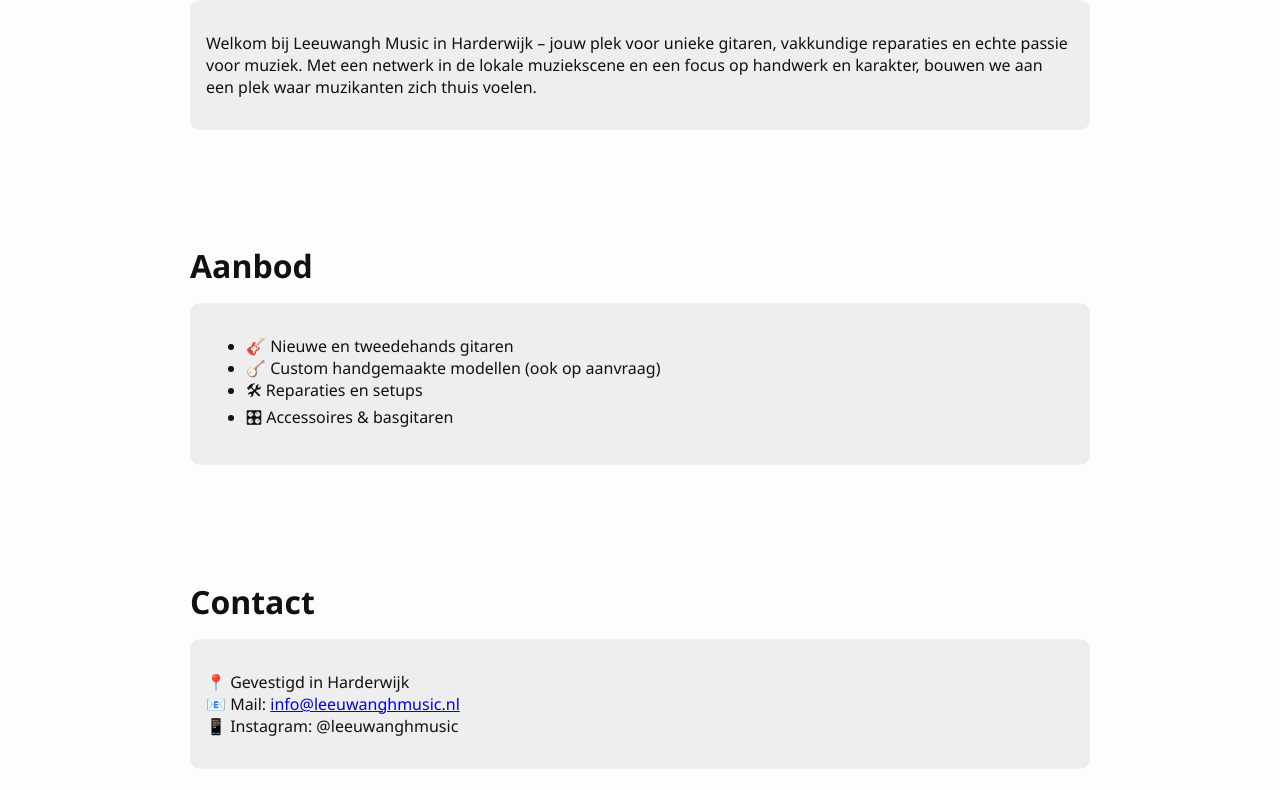
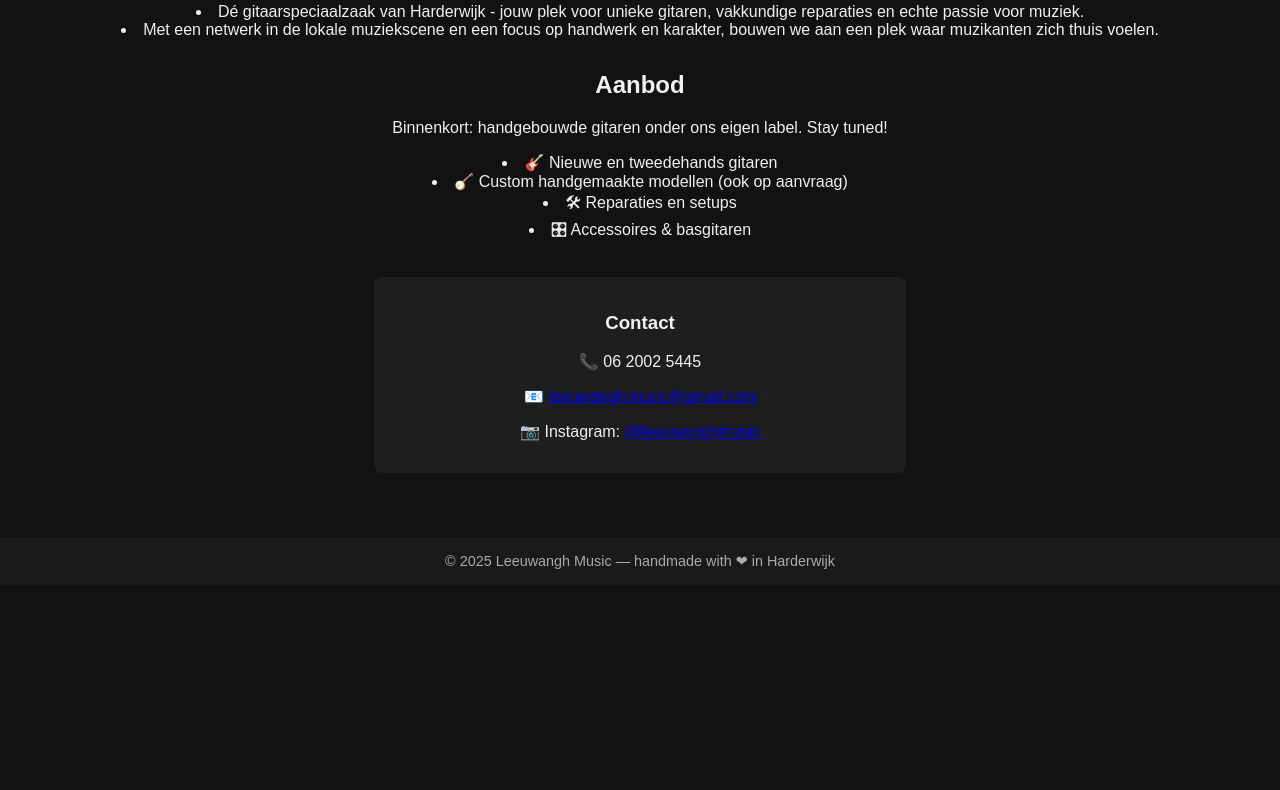
Before and after one commit to leeuwanghmusic/leeuwanghmusic, a plain HTML site: page index.html in a window 1280 px wide. Shown: the part 561-1351 px from the top of the page. After the commit the page ends 1146 px from the top, so only its background shows below. Drawn offline with Linux system fonts and the light colour scheme.

Commit message:
Update index.html

```diff
--- a/index.html
+++ b/index.html
@@ -1,73 +1,73 @@
 <!DOCTYPE html>
 <html lang="nl">
 <head>
-  <meta charset="UTF-8" />
-  <meta name="viewport" content="width=device-width, initial-scale=1.0" />
+  <meta charset="UTF-8">
+  <meta name="viewport" content="width=device-width, initial-scale=1.0">
   <title>Leeuwangh Music</title>
   <style>
     body {
       margin: 0;
-      font-family: 'Segoe UI', sans-serif;
-      background: #fdfdfd;
-      color: #111;
+      background-color: #121212;
+      color: #f0f0f0;
+      font-family: Arial, sans-serif;
+      text-align: center;
     }
 
     header {
+      padding: 2rem;
       background-color: #000;
-      color: white;
-      text-align: center;
-      padding: 2rem 1rem;
     }
 
     header img {
-      max-width: 250px;
-      margin-bottom: 1rem;
+      width: 300px;
+      max-width: 80%;
     }
 
     nav {
-      background-color: #111;
-      text-align: center;
+      background-color: #1c1c1c;
       padding: 1rem;
     }
 
     nav a {
-      color: #fff;
+      color: #f4b400;
       text-decoration: none;
       margin: 0 1rem;
       font-weight: bold;
     }
 
-    section {
-      padding: 2rem;
-      max-width: 900px;
-      margin: auto;
+    nav a:hover {
+      text-decoration: underline;
     }
 
-    .section-title {
-      font-size: 2rem;
-      margin-bottom: 1rem;
+    main {
+      padding: 2rem;
     }
 
-    .card {
-      background: #eee;
+    section {
+      margin: 2rem 0;
+    }
+
+    .contact {
+      background-color: #1e1e1e;
       padding: 1rem;
-      border-radius: 10px;
-      margin-bottom: 1.5rem;
+      border-radius: 8px;
+      width: 90%;
+      max-width: 500px;
+      margin: 2rem auto;
     }
 
     footer {
-      text-align: center;
       padding: 1rem;
-      background: #222;
+      font-size: 0.9rem;
       color: #aaa;
+      background-color: #1a1a1a;
     }
   </style>
 </head>
 <body>
 
   <header>
-    <img src="leeuwanghmusic.png" alt="Leeuwangh Music Logo">
-    <p>Gitaren · Reparatie · Custom Builds</p>
+    <img src="leeuwanghmusic.png" alt="Leeuwangh Music logo">
   </header>
 
   <nav>
@@ -76,37 +76,33 @@
     <a href="#contact">Contact</a>
   </nav>
 
+  <main>
     <section id="over">
-    <h2 class="section-title">Over Leeuwangh Music</h2>
-    <div class="card">
-      <p>Welkom bij Leeuwangh Music in Harderwijk – jouw plek voor unieke gitaren, vakkundige reparaties en echte passie voor muziek. Met een netwerk in de lokale muziekscene en een focus op handwerk en karakter, bouwen we aan een plek waar muzikanten zich thuis voelen.</p>
-    </div>
+      <h1>Welkom bij Leeuwangh Music</h1>
+      <p>Welkom bij Leeuwangh Music in Harderwijk.
+	  <li>Dé gitaarspeciaalzaak van Harderwijk - jouw plek voor unieke gitaren, vakkundige reparaties en echte passie voor muziek. </li>
+	  <li>Met een netwerk in de lokale muziekscene en een focus op handwerk en karakter, bouwen we aan een plek waar muzikanten zich thuis voelen.</li></p>
     </section>
 
     <section id="aanbod">
-    <h2 class="section-title">Aanbod</h2>
-    <div class="card">
-      <ul>
+      <h2>Aanbod</h2>
+      <p>Binnenkort: handgebouwde gitaren onder ons eigen label. Stay tuned!
 		<li>🎸 Nieuwe en tweedehands gitaren</li>
         <li>🪕 Custom handgemaakte modellen (ook op aanvraag)</li>
         <li>🛠 Reparaties en setups</li>
-        <li>🎛 Accessoires & basgitaren</li>
-      </ul>
-    </div>
+        <li>🎛 Accessoires & basgitaren</li></p>
     </section>
 
-  <section id="contact">
-    <h2 class="section-title">Contact</h2>
-    <div class="card">
-      <p>📍 Gevestigd in Harderwijk <br />
-         📧 Mail: <a href="mailto:info@leeuwanghmusic.nl">info@leeuwanghmusic.nl</a> <br />
-         📱 Instagram: @leeuwanghmusic
-      </p>
-    </div>
+    <section class="contact" id="contact">
+      <h3>Contact</h3>
+      <p>📞 06 2002 5445</p>
+      <p>📧 <a href="mailto:leeuwanghmusic@gmail.com">leeuwanghmusic@gmail.com</a></p>
+      <p>📷 Instagram: <a href="#">@leeuwanghmusic</a></p>
     </section>
+  </main>
 
   <footer>
-    © 2025 Leeuwangh Music — handmade with ❤ & wood
+    © 2025 Leeuwangh Music — handmade with ❤ in Harderwijk
   </footer>
 
 </body>
```
Lines whose indentation alone changed are shown as unchanged.
